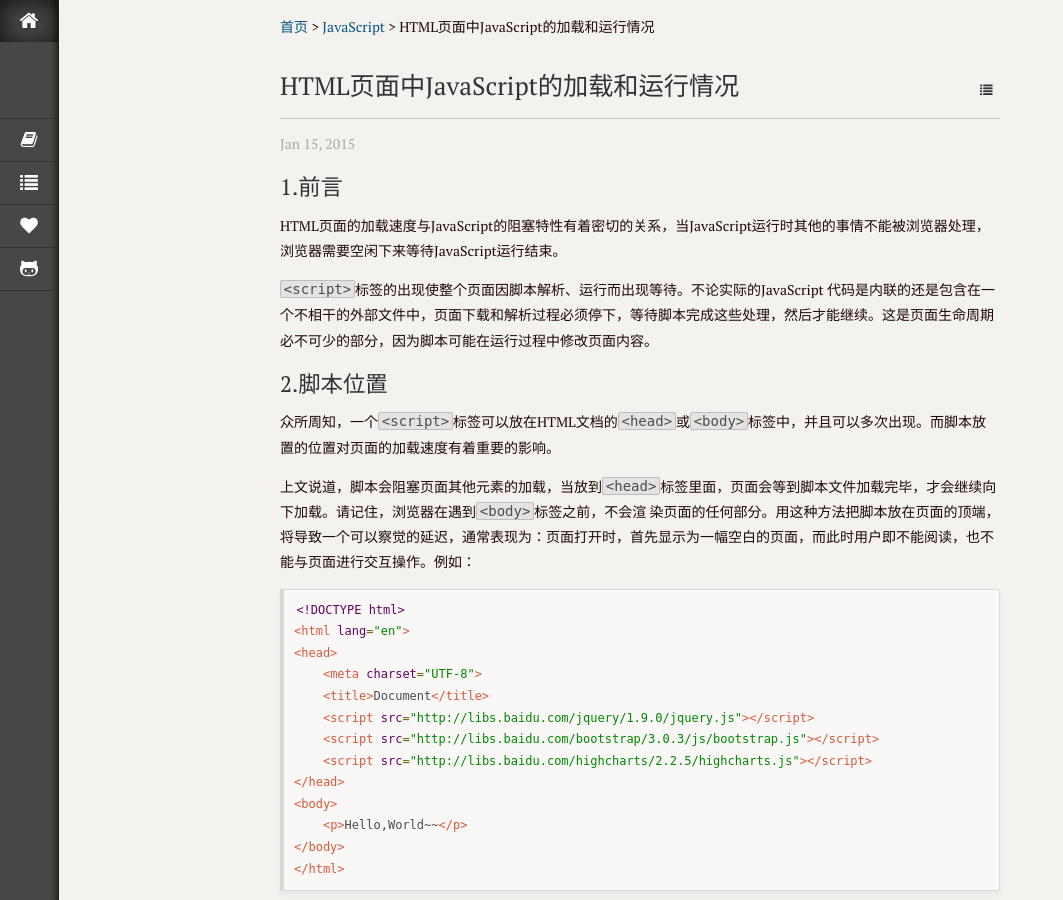
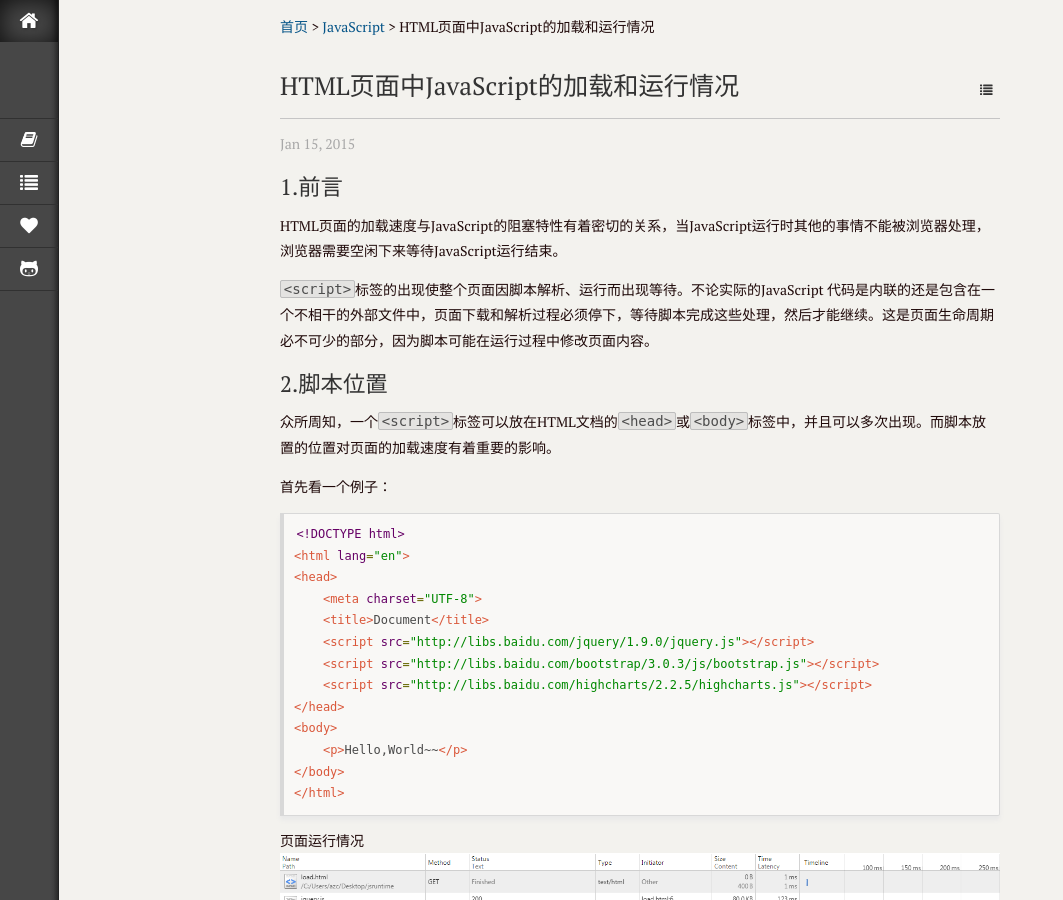
Before and after one commit to GitHubCuCu/dougaoyang.github.io, a Jekyll site: the page built from _posts/javascript/2015-01-15-loading_and_execution.md, in a window 1280 px wide and 900 px high. Shown: the whole window, without its empty margins (0-1063 px from the left). Built offline with Jekyll 4.4.1, drawn with Linux system fonts in a browser that asks for light colours; Markdown is read by kramdown in place of the engine named in the settings; some of the changed text lies outside the part shown.

Commit message:
update post

````diff
--- a/_posts/javascript/2015-01-15-loading_and_execution.md
+++ b/_posts/javascript/2015-01-15-loading_and_execution.md
@@ -14,9 +14,7 @@ HTML页面的加载速度与JavaScript的阻塞特性有着密切的关系，当
 ##2.脚本位置
 众所周知，一个`<script>`标签可以放在HTML文档的`<head>`或`<body>`标签中，并且可以多次出现。而脚本放置的位置对页面的加载速度有着重要的影响。
 
-上文说道，脚本会阻塞页面其他元素的加载，当放到`<head>`标签里面，页面会等到脚本文件加载完毕，才会继续向下加载。请记住，浏览器在遇到`<body>`标签之前，不会渲
-染页面的任何部分。用这种方法把脚本放在页面的顶端，将导致一个可以察觉的延迟，通常表现为：页面打开时，首先显示为一幅空白的页面，而此时用户即不能阅读，也不能与页面进行交互操作。例如：
-
+首先看一个例子：
 ```HTML
 <!DOCTYPE html>
 <html lang="en">
@@ -167,18 +165,18 @@ xhr.send(null);
 
 第一种是先加载一个js文件，里面就只包含了动态加载脚本所需的代码：`loadScript函数`。然后用调用它来加载页面其他元素。
 
-
+```HTML
     <script type="text/javascript" src="loader.js"></script>
     <script type="text/javascript">
         loadScript("the-rest.js", function(){
             Application.init();
         });
     </script>
-
+```
 
 第二种与第一种类似，只是将`loadScript函数`嵌入在页面中，这可以避免另一次 HTTP 请求。
 
-
+```HTML
     <script type="text/javascript">
         function loadScript(url, callback){
             // 函数内容
@@ -187,7 +185,7 @@ xhr.send(null);
             Application.init();
         });
     </script>
-
+```
 
 作为一个更通用的工具，Yahoo! Search创建了LazyLoad 库，可自行Google下载并使用。
 
@@ -197,7 +195,6 @@ xhr.send(null);
 
 - 将`<script>`标签放置在页面的底部，紧靠`</body>`标签的上方。
 - 将脚本成组打包，减少页面`<script>`标签的数量，不论外部脚本文件还是内联代码都是如此。
-- 非阻塞方式下载 JavaScript：1、动态创建<script>元素，用它下载并执行代码；2、用 XHR 对象下载代码，并注入到页面中
-
+- 非阻塞方式下载 JavaScript：1、动态创建`<script>`元素，用它下载并执行代码；2、用 XHR 对象下载代码，并注入到页面中
 
 [1]: /images/20150115191022.png "页面运行情况"
````
